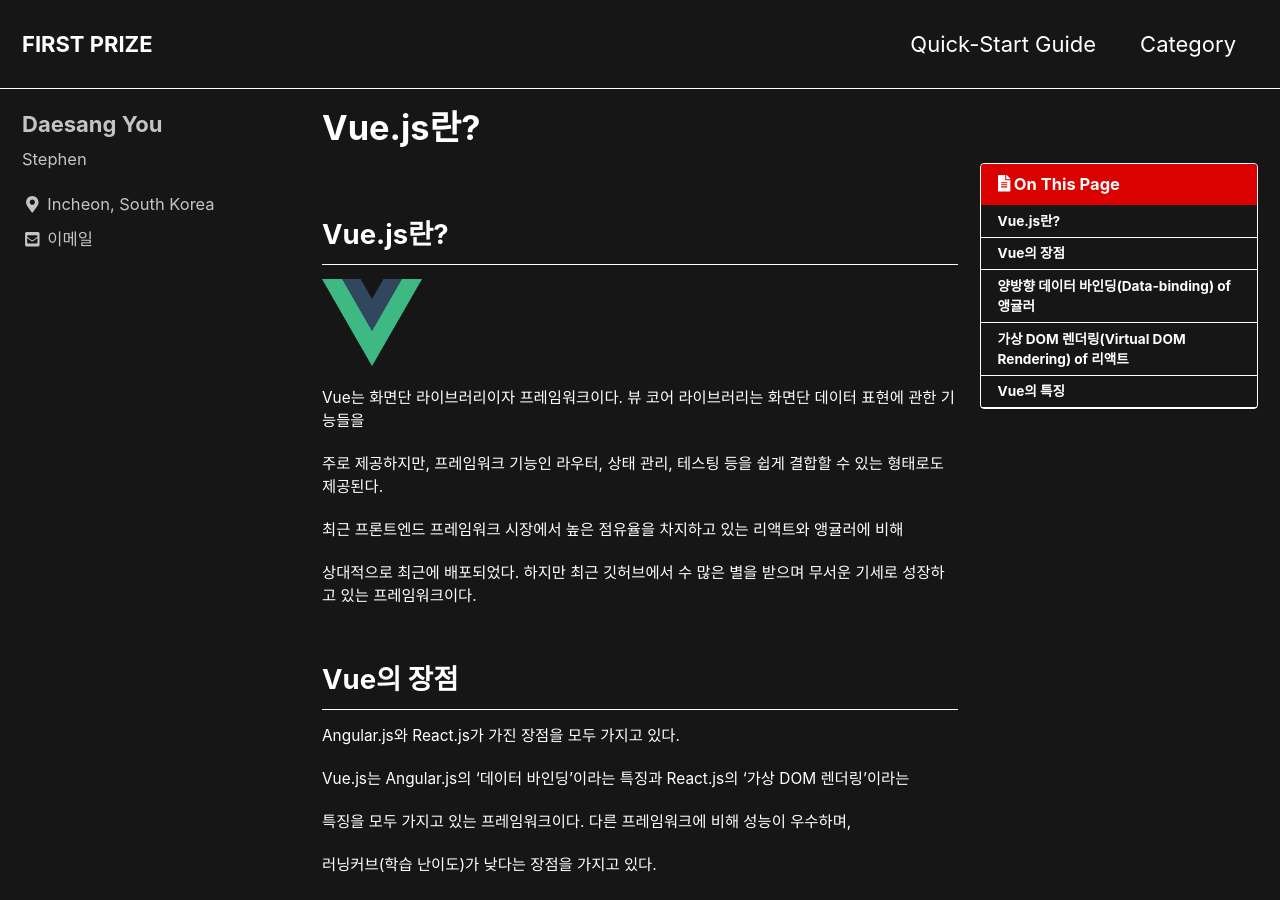
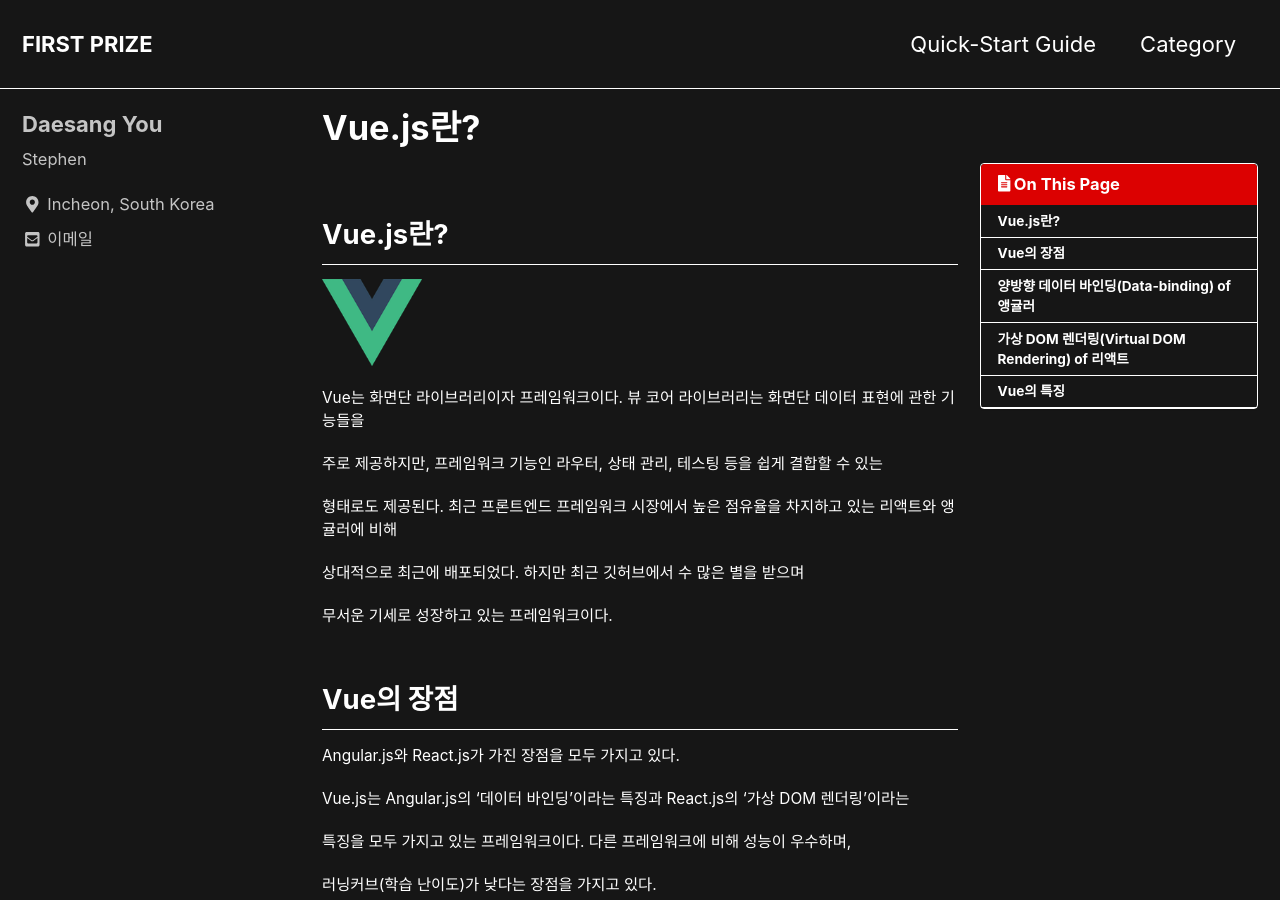
Before and after one commit to eotkd4791/eotkd4791.github.io, a Jekyll site: the page built from _posts/VueJS/2019-12-16-vue-01.md, in a window 1280 px wide and 900 px high. Built offline with Jekyll 4.4.1, drawn with Linux system fonts in a browser that asks for light colours; cached includes are drawn as plain includes; comment, search, counter and statistics services are not loaded; some of the changed text lies outside the part shown.

Commit message:
Update 2019-12-16-vue-01.md

```diff
--- a/_posts/VueJS/2019-12-16-vue-01.md
+++ b/_posts/VueJS/2019-12-16-vue-01.md
@@ -16,11 +16,13 @@ toc_sticky: true
 
 Vue는 화면단 라이브러리이자 프레임워크이다. 뷰 코어 라이브러리는 화면단 데이터 표현에 관한 기능들을
 
-주로 제공하지만, 프레임워크 기능인 라우터, 상태 관리, 테스팅 등을 쉽게 결합할 수 있는 형태로도 제공된다.
+주로 제공하지만, 프레임워크 기능인 라우터, 상태 관리, 테스팅 등을 쉽게 결합할 수 있는
 
-최근 프론트엔드 프레임워크 시장에서 높은 점유율을 차지하고 있는 리액트와 앵귤러에 비해
+형태로도 제공된다. 최근 프론트엔드 프레임워크 시장에서 높은 점유율을 차지하고 있는 리액트와 앵귤러에 비해
 
-상대적으로 최근에 배포되었다. 하지만 최근 깃허브에서 수 많은 별을 받으며 무서운 기세로 성장하고 있는 프레임워크이다.
+상대적으로 최근에 배포되었다. 하지만 최근 깃허브에서 수 많은 별을 받으며
+
+무서운 기세로 성장하고 있는 프레임워크이다.
 
 
 ## Vue의 장점
```
Also changed, not shown: other parts of _posts/VueJS/2019-12-16-vue-01.md (+0 -2 lines).
